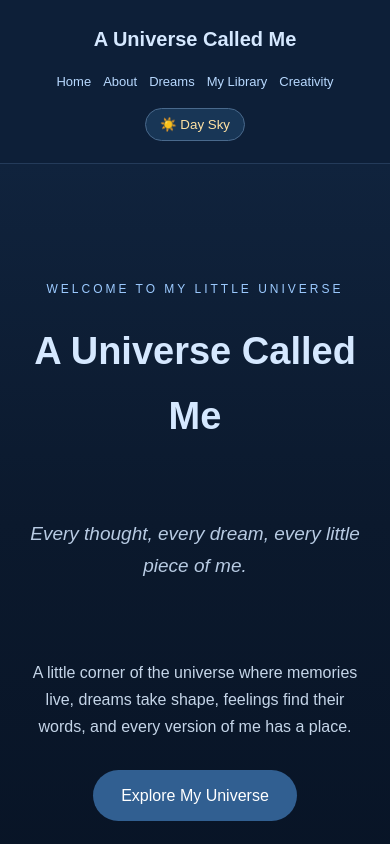
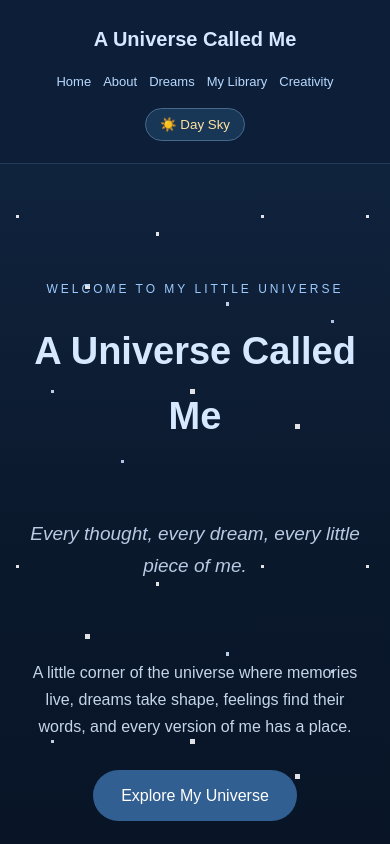
Before and after one commit to hasminasalic9-ctrl/A-Universe-Called-Me, a plain HTML site: page index.html in a window 390 px wide. Both pictures are taken after a click on the button "🌙 Night Universe". Shown: the top 844 px of the page. Drawn offline with Linux system fonts and the light colour scheme.

Commit message:
Refactor CSS comments for improved clarity
Updated comments for better organization and clarity in the CSS file, including sections for general settings, header, theme button, and night universe styles.

```diff
--- a/css/style.css
+++ b/css/style.css
@@ -1,8 +1,10 @@
 
-/* =================================
+/* =========================================
    A UNIVERSE CALLED ME
-   DAY SKY & NIGHT UNIVERSE
-================================= */
+   COMPLETE DAY SKY & NIGHT UNIVERSE THEME
+========================================= */
+
+/* GENERAL SETTINGS */
 
 * {
     margin: 0;
@@ -22,7 +24,9 @@ body {
     transition: background-color 0.5s ease, color 0.5s ease;
 }
 
-/* HEADER */
+/* =========================================
+   HEADER
+========================================= */
 
 header {
     display: flex;
@@ -55,7 +59,9 @@ nav a:hover {
     color: #d4a64a;
 }
 
-/* THEME BUTTON */
+/* =========================================
+   THEME BUTTON
+========================================= */
 
 #theme-toggle {
     padding: 8px 14px;
@@ -64,9 +70,12 @@ nav a:hover {
     border: 1px solid #aac9e5;
     background-color: #ffffff;
     color: #245b91;
+    transition: all 0.4s ease;
 }
 
-/* HOME */
+/* =========================================
+   DAY SKY — HOME SECTION
+========================================= */
 
 .hero {
     min-height: 85vh;
@@ -76,12 +85,14 @@ nav a:hover {
     align-items: center;
     text-align: center;
     padding: 60px 20px;
+
     background: linear-gradient(
         180deg,
         #c8e6ff,
         #edf7ff,
         #ffffff
     );
+
     transition: background 0.5s ease;
 }
 
@@ -110,6 +121,8 @@ nav a:hover {
     margin-bottom: 30px;
 }
 
+/* EXPLORE BUTTON */
+
 .explore-link {
     display: inline-block;
     background-color: #397db6;
@@ -124,7 +137,9 @@ nav a:hover {
     background-color: #245b91;
 }
 
-/* CONTENT SECTIONS */
+/* =========================================
+   CONTENT SECTIONS
+========================================= */
 
 section:not(.hero) {
     padding: 85px 10%;
@@ -142,7 +157,9 @@ section p {
     margin: auto;
 }
 
-/* FOOTER */
+/* =========================================
+   FOOTER
+========================================= */
 
 footer {
     text-align: center;
@@ -153,14 +170,16 @@ footer {
     transition: background-color 0.5s ease, color 0.5s ease;
 }
 
-/* =================================
+/* =========================================
    NIGHT UNIVERSE THEME
-================================= */
+========================================= */
 
 body.night-theme {
     background-color: #081426;
     color: #e6f0ff;
 }
+
+/* NIGHT HEADER */
 
 body.night-theme header {
     background-color: #0d1f38;
@@ -179,13 +198,23 @@ body.night-theme nav a:hover {
     color: #ffd98a;
 }
 
+/* NIGHT BUTTON */
+
 body.night-theme #theme-toggle {
     background-color: #183656;
     color: #ffe2a3;
     border: 1px solid #49698c;
 }
 
+/* =========================================
+   NIGHT UNIVERSE — STAR-LIT SKY
+========================================= */
+
 body.night-theme .hero {
+    position: relative;
+    isolation: isolate;
+    overflow: hidden;
+
     background: linear-gradient(
         180deg,
         #10233d,
@@ -193,6 +222,56 @@ body.night-theme .hero {
         #081426
     );
 }
+
+/* STARS */
+
+body.night-theme .hero::before {
+    content: "";
+    position: absolute;
+    inset: 0;
+    z-index: -1;
+    pointer-events: none;
+
+    background-image:
+        radial-gradient(2px 2px at 5% 15%, #ffffff 99%, transparent 100%),
+        radial-gradient(2px 2px at 15% 65%, #d5e8ff 99%, transparent 100%),
+        radial-gradient(3px 3px at 25% 35%, #ffffff 99%, transparent 100%),
+        radial-gradient(2px 2px at 35% 85%, #c5dcff 99%, transparent 100%),
+        radial-gradient(2px 2px at 45% 20%, #ffffff 99%, transparent 100%),
+        radial-gradient(3px 3px at 55% 65%, #ffffff 99%, transparent 100%),
+        radial-gradient(2px 2px at 65% 40%, #d5e8ff 99%, transparent 100%),
+        radial-gradient(2px 2px at 75% 15%, #ffffff 99%, transparent 100%),
+        radial-gradient(3px 3px at 85% 75%, #ffffff 99%, transparent 100%),
+        radial-gradient(2px 2px at 95% 45%, #c5dcff 99%, transparent 100%);
+
+    background-size: 350px 350px;
+    background-repeat: repeat;
+
+    animation: stars-twinkle 4s ease-in-out infinite alternate;
+}
+
+/* KEEP TEXT ABOVE THE STARS */
+
+body.night-theme .hero > * {
+    position: relative;
+    z-index: 1;
+}
+
+/* TWINKLING STARS ANIMATION */
+
+@keyframes stars-twinkle {
+    from {
+        opacity: 0.35;
+    }
+
+    to {
+        opacity: 1;
+    }
+}
+
+/* =========================================
+   NIGHT UNIVERSE — TEXT AND CONTENT
+========================================= */
 
 body.night-theme .eyebrow {
     color: #9ccaff;
@@ -220,6 +299,8 @@ body.night-theme section p {
     color: #c5d5e8;
 }
 
+/* NIGHT EXPLORE BUTTON */
+
 body.night-theme .explore-link {
     background-color: #315f91;
     color: #ffffff;
@@ -229,12 +310,16 @@ body.night-theme .explore-link:hover {
     background-color: #497fb5;
 }
 
+/* NIGHT FOOTER */
+
 body.night-theme footer {
     background-color: #06101f;
     color: #b8cbe3;
 }
 
-/* MOBILE RESPONSIVENESS */
+/* =========================================
+   MOBILE RESPONSIVENESS
+========================================= */
 
 @media (max-width: 700px) {
 
@@ -253,52 +338,8 @@ body.night-theme footer {
         font-size: 13px;
     }
 
-/* =================================
-   NIGHT UNIVERSE — STAR EFFECTS
-================================= */
-
-body::before {
-    content: "";
-    position: fixed;
-    inset: 0;
-    z-index: 0;
-    pointer-events: none;
-    opacity: 0;
-    transition: opacity 0.6s ease;
-
-    background-image:
-        radial-gradient(2px 2px at 10% 20%, white 99%, transparent),
-        radial-gradient(2px 2px at 30% 70%, #d5e8ff 99%, transparent),
-        radial-gradient(3px 3px at 50% 30%, white 99%, transparent),
-        radial-gradient(2px 2px at 70% 80%, white 99%, transparent),
-        radial-gradient(2px 2px at 90% 15%, #c5dcff 99%, transparent),
-        radial-gradient(2px 2px at 20% 90%, white 99%, transparent),
-        radial-gradient(3px 3px at 85% 55%, white 99%, transparent),
-        radial-gradient(2px 2px at 45% 85%, #d5e8ff 99%, transparent);
-
-    background-size: 350px 350px;
-}
-
-body.night-theme::before {
-    opacity: 1;
-    animation: stars-twinkle 4s ease-in-out infinite alternate;
-}
-
-body.night-theme > * {
-    position: relative;
-    z-index: 1;
-}
-
-@keyframes stars-twinkle {
-    from {
-        opacity: 0.45;
-    }
-    to {
-        opacity: 1;
-    }
-}
-
     section:not(.hero) {
         padding: 60px 7%;
     }
+
 }
```
